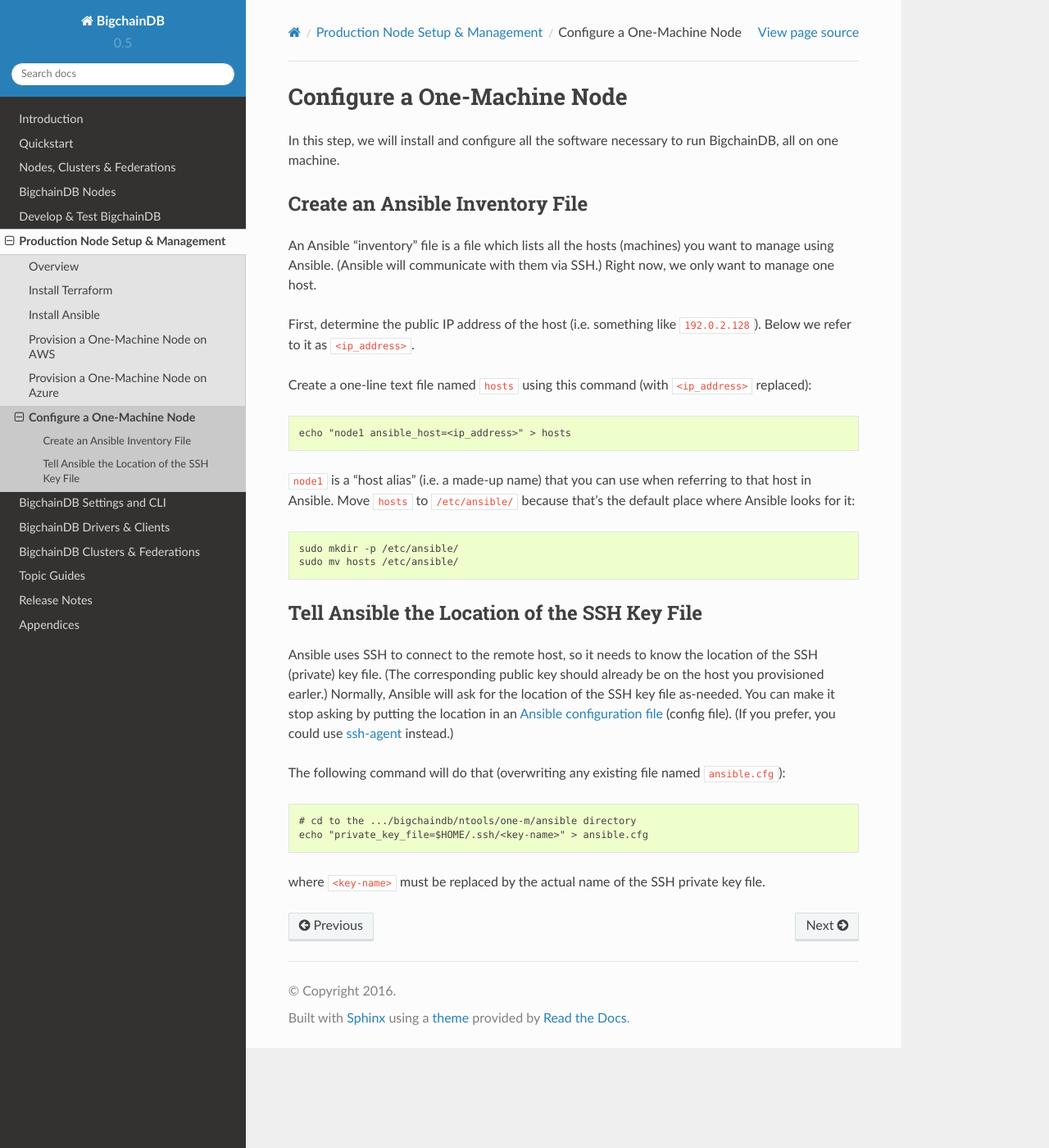
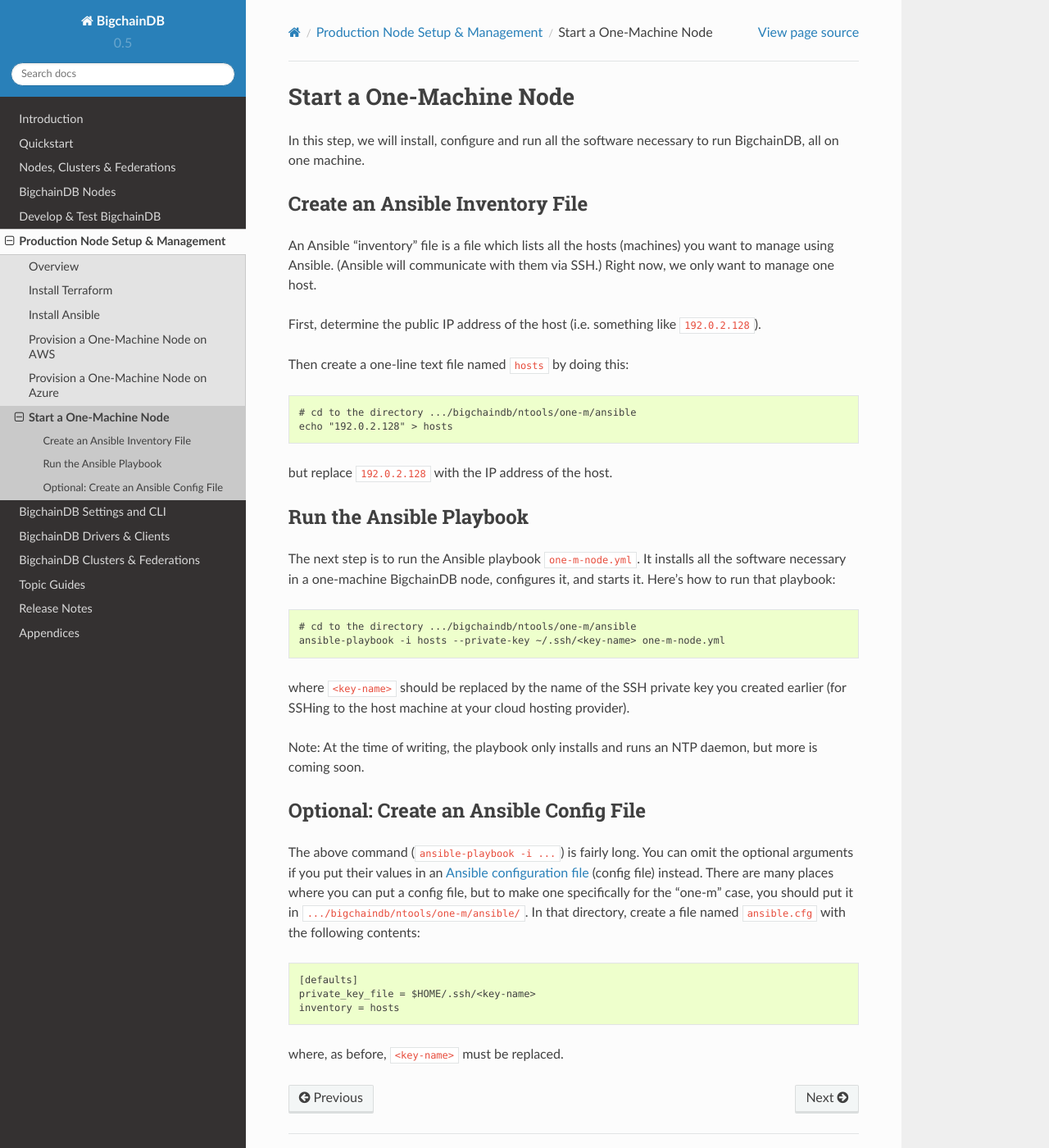
Before and after one commit to thematerials-network/bigchaindb-node, a Sphinx documentation site: the page built from bigchaindb/docs/source/prod-node-setup-mgmt/start-one-m-node.md, in a window 1280 px wide and 1400 px high. Shown: the whole window at 82% size. Built offline with Sphinx 7.4.7 and the Read the Docs theme 2.0.0, drawn with Linux system fonts in a browser that asks for light colours.

Commit message:
docs: how to run Ansible playbook

````diff
--- a/bigchaindb/docs/source/prod-node-setup-mgmt/start-one-m-node.md
+++ b/bigchaindb/docs/source/prod-node-setup-mgmt/start-one-m-node.md
@@ -1,34 +1,43 @@
-# Configure a One-Machine Node
+# Start a One-Machine Node
 
-In this step, we will install and configure all the software necessary to run BigchainDB, all on one machine.
+In this step, we will install, configure and run all the software necessary to run BigchainDB, all on one machine.
 
 
 ## Create an Ansible Inventory File
 
 An Ansible "inventory" file is a file which lists all the hosts (machines) you want to manage using Ansible. (Ansible will communicate with them via SSH.) Right now, we only want to manage one host.
 
-First, determine the public IP address of the host (i.e. something like `192.0.2.128`). Below we refer to it as `<ip_address>`.
+First, determine the public IP address of the host (i.e. something like `192.0.2.128`).
 
-Create a one-line text file named `hosts` using this command (with `<ip_address>` replaced):
+Then create a one-line text file named `hosts` by doing this:
 ```text
-echo "node1 ansible_host=<ip_address>" > hosts
+# cd to the directory .../bigchaindb/ntools/one-m/ansible
+echo "192.0.2.128" > hosts
 ```
 
-`node1` is a "host alias" (i.e. a made-up name) that you can use when referring to that host in Ansible. Move `hosts` to `/etc/ansible/` because that's the default place where Ansible looks for it:
+but replace `192.0.2.128` with the IP address of the host.
+
+
+## Run the Ansible Playbook
+
+The next step is to run the Ansible playbook `one-m-node.yml`. It installs all the software necessary in a one-machine BigchainDB node, configures it, and starts it. Here's how to run that playbook:
 ```text
-sudo mkdir -p /etc/ansible/
-sudo mv hosts /etc/ansible/
+# cd to the directory .../bigchaindb/ntools/one-m/ansible
+ansible-playbook -i hosts --private-key ~/.ssh/<key-name> one-m-node.yml
 ```
 
+where `<key-name>` should be replaced by the name of the SSH private key you created earlier (for SSHing to the host machine at your cloud hosting provider).
 
-## Tell Ansible the Location of the SSH Key File
+Note: At the time of writing, the playbook only installs and runs an NTP daemon, but more is coming soon.
 
-Ansible uses SSH to connect to the remote host, so it needs to know the location of the SSH (private) key file. (The corresponding public key should already be on the host you provisioned earler.) Normally, Ansible will ask for the location of the SSH key file as-needed. You can make it stop asking by putting the location in an [Ansible configuration file](https://docs.ansible.com/ansible/intro_configuration.html) (config file). (If you prefer, you could use [ssh-agent](https://en.wikipedia.org/wiki/Ssh-agent) instead.)
 
-The following command will do that (overwriting any existing file named `ansible.cfg`):
+## Optional: Create an Ansible Config File
+
+The above command (`ansible-playbook -i ...`) is fairly long. You can omit the optional arguments if you put their values in an [Ansible configuration file](https://docs.ansible.com/ansible/intro_configuration.html) (config file) instead. There are many places where you can put a config file, but to make one specifically for the "one-m" case, you should put it in `.../bigchaindb/ntools/one-m/ansible/`. In that directory, create a file named `ansible.cfg` with the following contents:
 ```text
-# cd to the .../bigchaindb/ntools/one-m/ansible directory
-echo "private_key_file=$HOME/.ssh/<key-name>" > ansible.cfg
+[defaults]
+private_key_file = $HOME/.ssh/<key-name>
+inventory = hosts
 ```
 
-where `<key-name>` must be replaced by the actual name of the SSH private key file.
+where, as before, `<key-name>` must be replaced.
````
